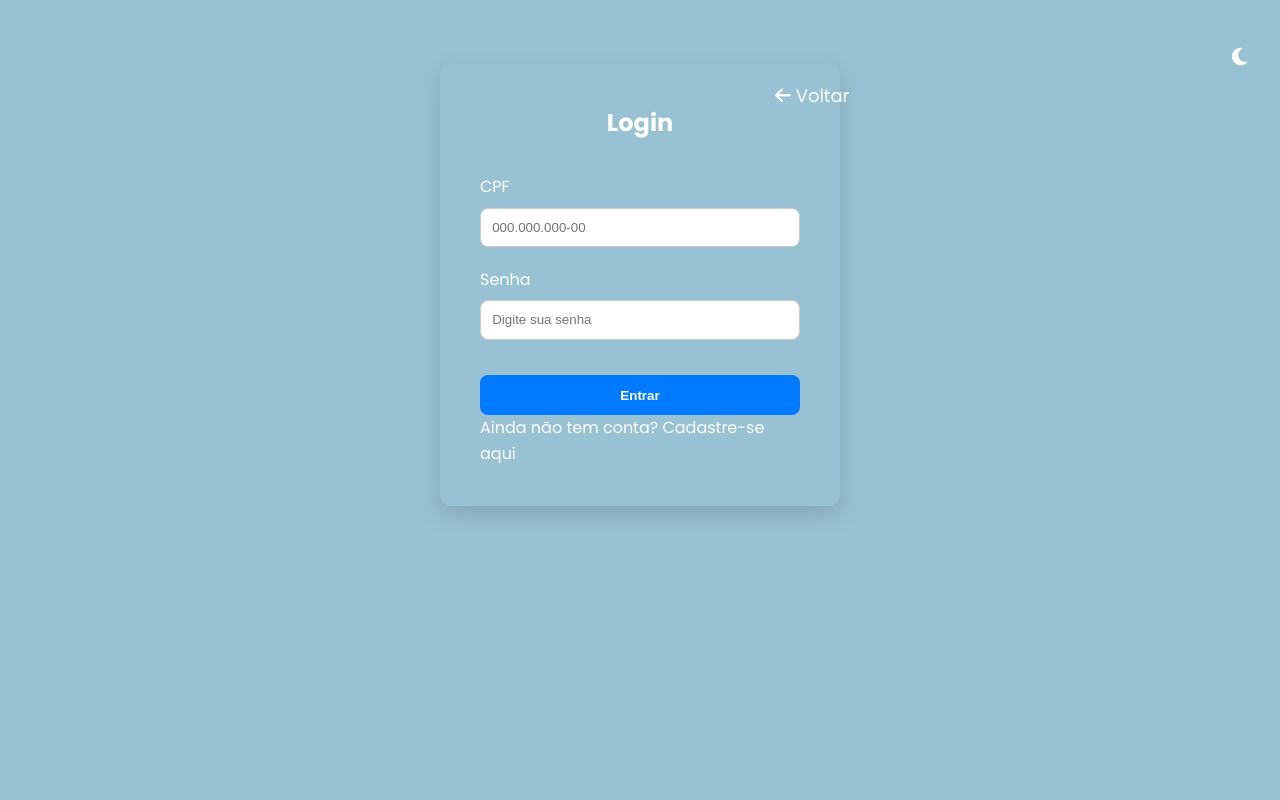
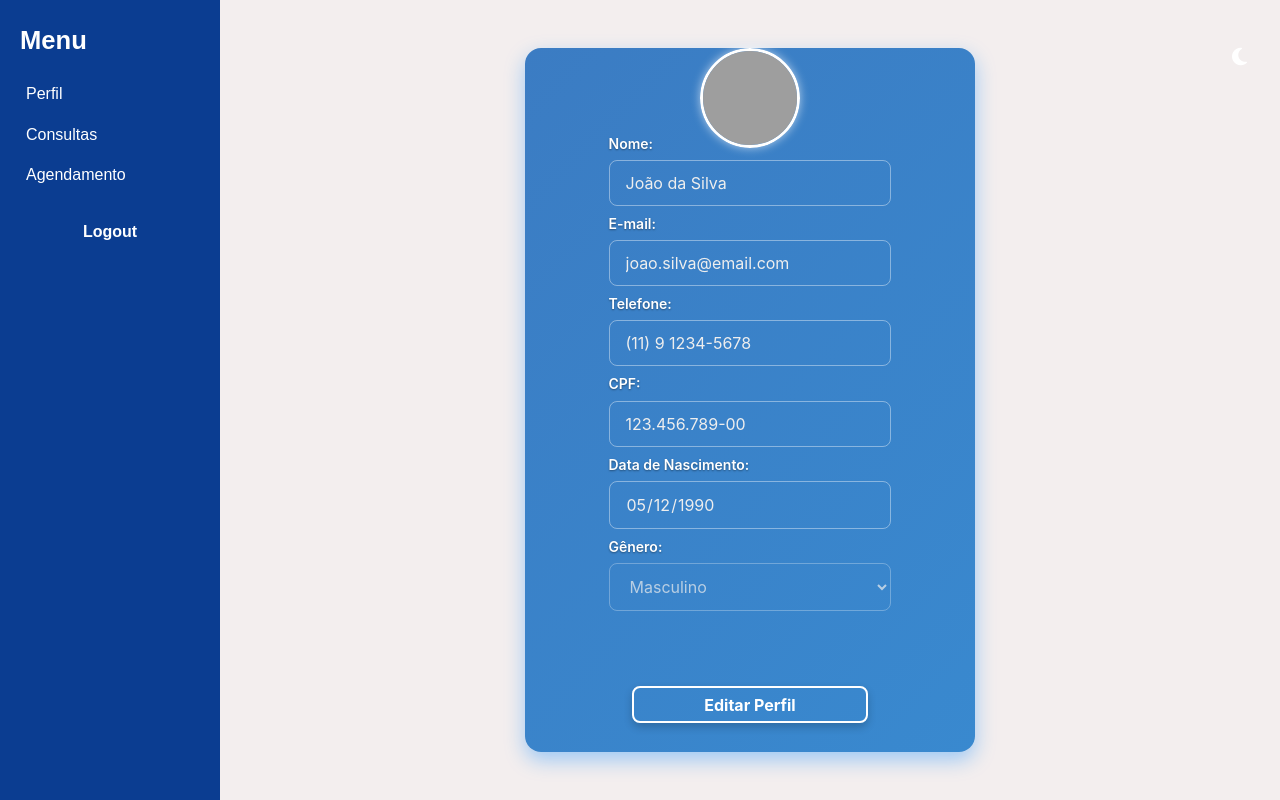
Before and after one commit to CoutinhoGustav/pc3, a React (Create React App) app: page /perfil in a window 1280 px wide. Before the commit this address led to /login. Built offline with nearby package versions, Linux system fonts and the light colour scheme; grey boxes are pictures that could not be loaded.

Commit message:
atualização do projeto

```diff
--- a/src/pages/Perfil.jsx
+++ b/src/pages/Perfil.jsx
@@ -1,6 +1,6 @@
 import React, { useEffect, useState } from 'react';
 import { Link, useNavigate } from 'react-router-dom';
-import '../pages/css/Perfil.css';
+import './css/Perfil.css';
 
 const Modal = ({ titulo, mensagem, onConfirm, onCancel }) => (
   <div
@@ -28,11 +28,21 @@ const Modal = ({ titulo, mensagem, onConfirm, onCancel }) => (
 const Perfil = () => {
   const navigate = useNavigate();
 
-  const [user, setUser] = useState(null);
-  const [formData, setFormData] = useState(null);
-  const [editando, setEditando] = useState(false);
-  const [modalSalvarAberto, setModalSalvarAberto] = useState(false);
-  const [modalCancelarAberto, setModalCancelarAberto] = useState(false);
+  const defaultUser = {
+    nome: 'João da Silva',
+    email: 'joao.silva@email.com',
+    telefone: '(11) 9 1234-5678',
+    dataNascimento: '1990-05-12',
+    genero: 'Masculino',
+    cpf: '123.456.789-00',
+    fotoPerfil: '',
+  };
+
+  // Carrega dados do localStorage ou usa dados padrão
+  const [user, setUser] = useState(() => {
+    const stored = localStorage.getItem('userData');
+    return stored ? JSON.parse(stored) : defaultUser;
+  });
 
   // Tema dark/light
   const [darkTheme, setDarkTheme] = useState(false);
@@ -44,160 +54,241 @@ const Perfil = () => {
     document.body.classList.toggle('dark-theme', darkTheme);
     localStorage.setItem('theme', darkTheme ? 'dark' : 'light');
   }, [darkTheme]);
-  const toggleTheme = () => setDarkTheme(prev => !prev);
+  const toggleTheme = () => setDarkTheme((prev) => !prev);
 
-  // Logout
+  // Controle logout
   const handleLogout = () => {
-    localStorage.removeItem('token'); // Limpa token
-    navigate('/login');
+    // Se desejar limpar dados no logout, descomente abaixo:
+    // localStorage.removeItem('userData');
+    // localStorage.removeItem('theme');
+    navigate('/');
   };
 
-  // Carrega dados do usuário do backend
+  // Estados de edição e formulário
+  const [editando, setEditando] = useState(false);
+  const [formData, setFormData] = useState({ ...user });
+
+  // Modais
+  const [modalSalvarAberto, setModalSalvarAberto] = useState(false);
+  const [modalCancelarAberto, setModalCancelarAberto] = useState(false);
+
+  // Atualiza form quando user mudar
   useEffect(() => {
-    const fetchUserData = async () => {
-      try {
-        const token = localStorage.getItem('token'); // token salvo após login
-        if (!token) {
-          navigate('/login'); // redireciona se não tiver token
-          return;
-        }
+    setFormData(user);
+  }, [user]);
 
-        const response = await fetch('http://localhost:5000/api/auth/user', {
-          headers: { Authorization: `Bearer ${token}` },
-        });
-
-        if (!response.ok) throw new Error('Erro ao buscar dados do usuário');
-
-        const data = await response.json();
-        setUser(data);
-        setFormData(data);
-      } catch (error) {
-        console.error(error);
-        alert('Erro ao carregar os dados do usuário. Faça login novamente.');
-        navigate('/login');
-      }
-    };
-
-    fetchUserData();
-  }, [navigate]);
-
-  // Máscaras
-  const formatarCPF = value => {
+  // Máscara CPF: 000.000.000-00
+  const formatarCPF = (value) => {
     const somenteDigitos = value.replace(/\D/g, '').slice(0, 11);
     if (somenteDigitos.length <= 3) return somenteDigitos;
-    if (somenteDigitos.length <= 6) return `${somenteDigitos.slice(0,3)}.${somenteDigitos.slice(3)}`;
-    if (somenteDigitos.length <= 9) return `${somenteDigitos.slice(0,3)}.${somenteDigitos.slice(3,6)}.${somenteDigitos.slice(6)}`;
-    return `${somenteDigitos.slice(0,3)}.${somenteDigitos.slice(3,6)}.${somenteDigitos.slice(6,9)}-${somenteDigitos.slice(9,11)}`;
+    if (somenteDigitos.length <= 6)
+      return `${somenteDigitos.slice(0, 3)}.${somenteDigitos.slice(3)}`;
+    if (somenteDigitos.length <= 9)
+      return `${somenteDigitos.slice(0, 3)}.${somenteDigitos.slice(
+        3,
+        6
+      )}.${somenteDigitos.slice(6)}`;
+    return `${somenteDigitos.slice(0, 3)}.${somenteDigitos.slice(
+      3,
+      6
+    )}.${somenteDigitos.slice(6, 9)}-${somenteDigitos.slice(9, 11)}`;
   };
 
-  const formatarTelefone = value => {
+  // Máscara telefone: (00) 0 0000-0000
+  const formatarTelefone = (value) => {
     const somenteDigitos = value.replace(/\D/g, '').slice(0, 11);
     if (somenteDigitos.length <= 2) return `(${somenteDigitos}`;
-    if (somenteDigitos.length <= 6) return `(${somenteDigitos.slice(0,2)}) ${somenteDigitos.slice(2)}`;
-    if (somenteDigitos.length <= 10) return `(${somenteDigitos.slice(0,2)}) ${somenteDigitos.slice(2,3)} ${somenteDigitos.slice(3,7)}-${somenteDigitos.slice(7)}`;
-    return `(${somenteDigitos.slice(0,2)}) ${somenteDigitos.slice(2,3)} ${somenteDigitos.slice(3,7)}-${somenteDigitos.slice(7,11)}`;
+    if (somenteDigitos.length === 3)
+      return `(${somenteDigitos.slice(0, 2)}) ${somenteDigitos.slice(2)}`;
+    if (somenteDigitos.length <= 6)
+      return `(${somenteDigitos.slice(0, 2)}) ${somenteDigitos.slice(2)}`;
+    if (somenteDigitos.length <= 10)
+      return `(${somenteDigitos.slice(0, 2)}) ${somenteDigitos.slice(
+        2,
+        3
+      )} ${somenteDigitos.slice(3, 7)}-${somenteDigitos.slice(7)}`;
+    return `(${somenteDigitos.slice(0, 2)}) ${somenteDigitos.slice(
+      2,
+      3
+    )} ${somenteDigitos.slice(3, 7)}-${somenteDigitos.slice(7, 11)}`;
   };
 
-  const handleChange = e => {
+  // Handle input change com máscara
+  const handleChange = (e) => {
     const { name, value } = e.target;
-    if (name === 'cpf') setFormData(prev => ({ ...prev, cpf: formatarCPF(value) }));
-    else if (name === 'telefone') setFormData(prev => ({ ...prev, telefone: formatarTelefone(value) }));
-    else setFormData(prev => ({ ...prev, [name]: value }));
+
+    if (name === 'cpf') {
+      setFormData((prev) => ({ ...prev, cpf: formatarCPF(value) }));
+    } else if (name === 'telefone') {
+      setFormData((prev) => ({ ...prev, telefone: formatarTelefone(value) }));
+    } else {
+      setFormData((prev) => ({ ...prev, [name]: value }));
+    }
   };
 
-  const handleFotoChange = e => {
+  // Upload da foto perfil
+  const handleFotoChange = (e) => {
     const file = e.target.files[0];
     if (!file) return;
     const reader = new FileReader();
-    reader.onloadend = () => setFormData(prev => ({ ...prev, fotoPerfil: reader.result }));
+    reader.onloadend = () => {
+      setFormData((prev) => ({ ...prev, fotoPerfil: reader.result }));
+    };
     reader.readAsDataURL(file);
   };
 
+  // Abrir modais
   const tentarSalvar = () => setModalSalvarAberto(true);
   const tentarCancelar = () => setModalCancelarAberto(true);
 
-  const confirmarSalvar = async () => {
-    try {
-      const token = localStorage.getItem('token');
-      const response = await fetch('http://localhost:5000/api/auth/user', {
-        method: 'PUT',
-        headers: { 'Content-Type': 'application/json', Authorization: `Bearer ${token}` },
-        body: JSON.stringify(formData),
-      });
-      if (!response.ok) throw new Error('Erro ao atualizar perfil');
-      const updatedData = await response.json();
-      setUser(updatedData);
-      setFormData(updatedData);
-      setEditando(false);
-      setModalSalvarAberto(false);
-      alert('Perfil atualizado com sucesso!');
-    } catch (error) {
-      console.error(error);
-      alert('Erro ao salvar alterações.');
-    }
+  // Confirmar ações
+  const confirmarSalvar = () => {
+    setUser(formData);
+    setEditando(false);
+    setModalSalvarAberto(false);
+    localStorage.setItem('userData', JSON.stringify(formData));
   };
-
   const confirmarCancelar = () => {
     setFormData(user);
     setEditando(false);
     setModalCancelarAberto(false);
   };
 
-  if (!formData) return <p>Carregando...</p>;
+  // Fechar modais
+  const fecharModalSalvar = () => setModalSalvarAberto(false);
+  const fecharModalCancelar = () => setModalCancelarAberto(false);
 
   return (
     <div className="dashboard">
       <aside className="sidebar">
         <h2>Menu</h2>
+
         <div
           className="theme-change"
           onClick={toggleTheme}
           role="button"
           tabIndex={0}
           aria-label="Alternar tema claro/escuro"
-          onKeyDown={e => { if(e.key==='Enter'||e.key===' ') toggleTheme(); }}
+          onKeyDown={(e) => {
+            if (e.key === 'Enter' || e.key === ' ') toggleTheme();
+          }}
         >
           <i className={`fa-solid ${darkTheme ? 'fa-sun' : 'fa-moon'}`} />
         </div>
+
         <nav>
           <ul>
-            <li><Link to="/perfil">Perfil</Link></li>
-            <li><Link to="/consultas">Consultas</Link></li>
-            <li><Link to="/agendamento">Agendamento</Link></li>
-            <li><button onClick={handleLogout} className="logout-button">Logout</button></li>
+            <li>
+              <Link to="/perfil">Perfil</Link>
+            </li>
+            <li>
+              <Link to="/consultas">Consultas</Link>
+            </li>
+            <li>
+              <Link to="/agendamento">Agendamento</Link>
+            </li>
+            <li>
+              <button
+                onClick={handleLogout}
+                type="button"
+                aria-label="Fazer logout"
+                className="logout-button"
+              >
+                Logout
+              </button>
+            </li>
           </ul>
         </nav>
       </aside>
 
       <main className="perfil-container">
+
+
         <div className="foto-container">
-          <img src={formData.fotoPerfil || '/user-placeholder.png'} alt="Foto de perfil" className="foto-perfil" />
-          {editando && <input type="file" accept="image/*" onChange={handleFotoChange} className="input-foto" />}
+          <img
+            src={formData.fotoPerfil || '/user-placeholder.png'}
+            alt="Foto de perfil"
+            className="foto-perfil"
+          />
+          {editando && (
+            <input
+              type="file"
+              accept="image/*"
+              onChange={handleFotoChange}
+              className="input-foto"
+              aria-label="Selecionar foto de perfil"
+            />
+          )}
         </div>
 
         <div className="perfil-info">
-          <label>Nome:
-            <input type="text" name="nome" value={formData.nome} onChange={handleChange} disabled={!editando} />
+          <label>
+            Nome:
+            <input
+              type="text"
+              name="nome"
+              value={formData.nome}
+              onChange={handleChange}
+              disabled={!editando}
+            />
           </label>
 
-          <label>E-mail:
-            <input type="email" name="email" value={formData.email} onChange={handleChange} disabled={!editando} />
+          <label>
+            E-mail:
+            <input
+              type="email"
+              name="email"
+              value={formData.email}
+              onChange={handleChange}
+              disabled={!editando}
+            />
           </label>
 
-          <label>Telefone:
-            <input type="text" name="telefone" value={formData.telefone} onChange={handleChange} disabled={!editando} />
+          <label>
+            Telefone:
+            <input
+              type="text"
+              name="telefone"
+              value={formData.telefone}
+              onChange={handleChange}
+              disabled={!editando}
+              placeholder="(00) 0 0000-0000"
+              maxLength={16}
+            />
           </label>
 
-          <label>CPF:
-            <input type="text" name="cpf" value={formData.cpf} onChange={handleChange} disabled={!editando} />
+          <label>
+            CPF:
+            <input
+              type="text"
+              name="cpf"
+              value={formData.cpf}
+              onChange={handleChange}
+              disabled={!editando}
+              maxLength={14}
+              placeholder="000.000.000-00"
+            />
           </label>
 
-          <label>Data de Nascimento:
-            <input type="date" name="dataNascimento" value={formData.dataNascimento} onChange={handleChange} disabled={!editando} />
+          <label>
+            Data de Nascimento:
+            <input
+              type="date"
+              name="dataNascimento"
+              value={formData.dataNascimento}
+              onChange={handleChange}
+              disabled={!editando}
+            />
           </label>
 
-          <label>Gênero:
-            <select name="genero" value={formData.genero} onChange={handleChange} disabled={!editando}>
+          <label>
+            Gênero:
+            <select
+              name="genero"
+              value={formData.genero}
+              onChange={handleChange}
+              disabled={!editando}
+            >
               <option>Masculino</option>
               <option>Feminino</option>
               <option>Outro</option>
@@ -209,16 +300,37 @@ const Perfil = () => {
         <div className="perfil-botoes">
           {editando ? (
             <>
-              <button onClick={tentarSalvar} className="salvar">Salvar</button>
-              <button onClick={tentarCancelar} className="cancelar">Cancelar</button>
+              <button onClick={tentarSalvar} className="salvar">
+                Salvar
+              </button>
+              <button onClick={tentarCancelar} className="cancelar">
+                Cancelar
+              </button>
             </>
           ) : (
-            <button onClick={() => setEditando(true)} className="editar">Editar Perfil</button>
+            <button onClick={() => setEditando(true)} className="editar">
+              Editar Perfil
+            </button>
           )}
         </div>
 
-        {modalSalvarAberto && <Modal titulo="Confirmar Alterações" mensagem="Deseja realmente salvar as alterações feitas no seu perfil?" onConfirm={confirmarSalvar} onCancel={() => setModalSalvarAberto(false)} />}
-        {modalCancelarAberto && <Modal titulo="Descartar Alterações" mensagem="Tem certeza que deseja descartar as alterações feitas?" onConfirm={confirmarCancelar} onCancel={() => setModalCancelarAberto(false)} />}
+        {modalSalvarAberto && (
+          <Modal
+            titulo="Confirmar Alterações"
+            mensagem="Deseja realmente salvar as alterações feitas no seu perfil?"
+            onConfirm={confirmarSalvar}
+            onCancel={fecharModalSalvar}
+          />
+        )}
+
+        {modalCancelarAberto && (
+          <Modal
+            titulo="Descartar Alterações"
+            mensagem="Tem certeza que deseja descartar as alterações feitas?"
+            onConfirm={confirmarCancelar}
+            onCancel={fecharModalCancelar}
+          />
+        )}
       </main>
     </div>
   );
```
